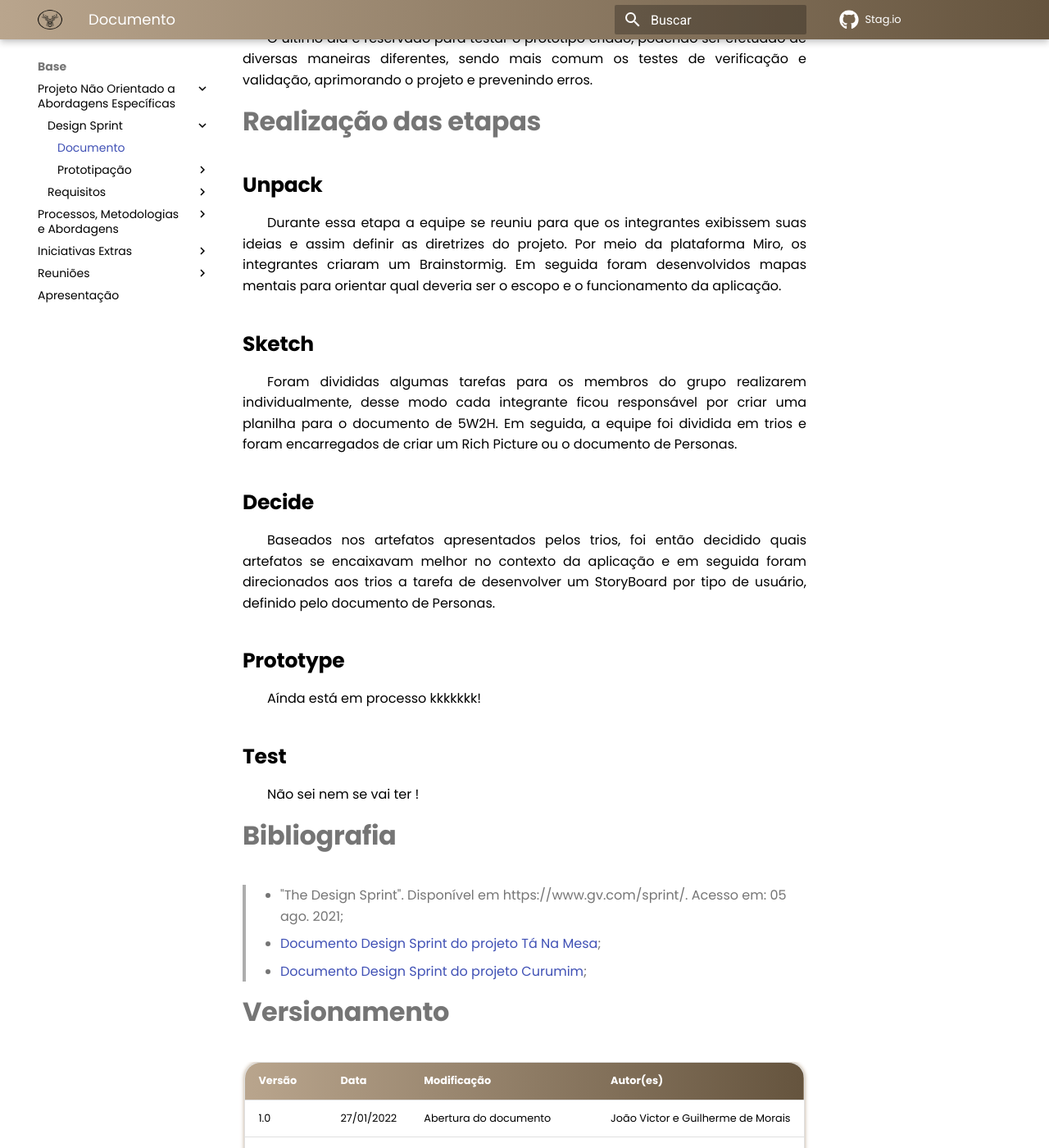
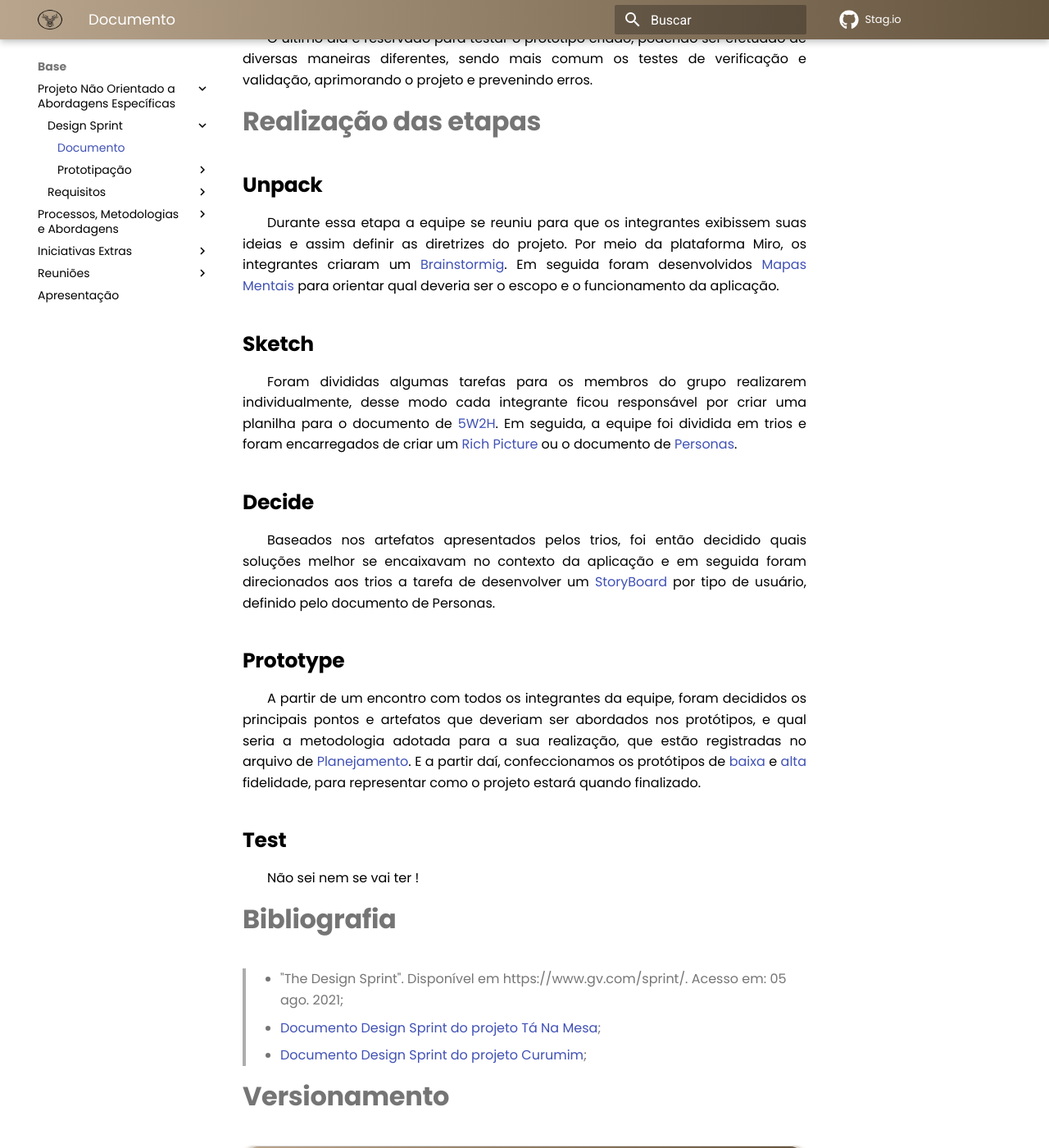
Before and after one commit to UnBArqDsw2021-2/2021.2_G3_stag.io, an MkDocs documentation site: the page built from docs/Base/PNOAE/DesignSprint/Documento.md, in a window 1280 px wide and 1400 px high, scrolled down 1479 px. Shown: the whole window at 82% size. Built offline with MkDocs 1.6.1 and Material for MkDocs 9.7.7, drawn with Linux system fonts in a browser that asks for light colours; comment, search, counter and statistics services are not loaded; some of the changed text lies outside the part shown.

Commit message:
Prototipação e links para os arquivos
Co-authored-by: guilhermemoraisr <guilhermemoraisr@gmail.com>

```diff
--- a/docs/Base/PNOAE/DesignSprint/Documento.md
+++ b/docs/Base/PNOAE/DesignSprint/Documento.md
@@ -32,19 +32,19 @@ O último dia é reservado para testar o protótipo criado, podendo ser efetuado
 
 ## Unpack
 
-Durante essa etapa a equipe se reuniu para que os integrantes exibissem suas ideias e assim definir as diretrizes do projeto. Por meio da plataforma Miro, os integrantes criaram um Brainstormig. Em seguida foram desenvolvidos mapas mentais para orientar qual deveria ser o escopo e o funcionamento da aplicação.
+Durante essa etapa a equipe se reuniu para que os integrantes exibissem suas ideias e assim definir as diretrizes do projeto. Por meio da plataforma Miro, os integrantes criaram um [Brainstormig](../Requisitos/Elicitacao/Brainstorming.md). Em seguida foram desenvolvidos [Mapas Mentais](../Requisitos/PreRastreabilidade/MapaMental.md)  para orientar qual deveria ser o escopo e o funcionamento da aplicação.
 
 ## Sketch
 
-Foram divididas algumas tarefas para os membros do grupo realizarem individualmente, desse modo cada integrante ficou responsável por criar uma planilha para o documento de 5W2H. Em seguida, a equipe foi dividida em trios e foram encarregados de criar um Rich Picture ou o documento de Personas.
+Foram divididas algumas tarefas para os membros do grupo realizarem individualmente, desse modo cada integrante ficou responsável por criar uma planilha para o documento de [5W2H](../Requisitos/PreRastreabilidade/5W2H.md). Em seguida, a equipe foi dividida em trios e foram encarregados de criar um [Rich Picture](../Requisitos/PreRastreabilidade/RichPicture.md) ou o documento de [Personas](../../IE/Personas.md).
 
 ## Decide
 
-Baseados nos artefatos apresentados pelos trios, foi então decidido quais artefatos se encaixavam melhor no contexto da aplicação e em seguida foram direcionados aos trios a tarefa de desenvolver um StoryBoard por tipo de usuário, definido pelo documento de Personas.
+Baseados nos artefatos apresentados pelos trios, foi então decidido quais soluções melhor se encaixavam no contexto da aplicação e em seguida foram direcionados aos trios a tarefa de desenvolver um [StoryBoard](../Requisitos/Elicitacao/StoryBoards.md) por tipo de usuário, definido pelo documento de Personas.
 
 ## Prototype
 
-Aínda está em processo kkkkkkk!
+A partir de um encontro com todos os integrantes da equipe, foram decididos os principais pontos e artefatos que deveriam ser abordados nos protótipos, e qual seria a metodologia adotada para a sua realização, que estão registradas no arquivo de [Planejamento](Prototipacao/PlanejAvalProtAltaFidelidade.md). E a partir daí, confeccionamos os protótipos de [baixa](Prototipacao/PrototipoBaixaFidelidade.md) e [alta](Prototipacao/PrototipoAltaFidelidade.md) fidelidade, para representar como o projeto estará quando finalizado.
 
 ## Test
 
@@ -62,3 +62,4 @@ Versão | Data | Modificação | Autor(es) |
 |--|--|--|--|
 |1.0|27/01/2022|Abertura do documento|João Victor e Guilherme de Morais|
 |1.1|28/01/2022|Etapas executadas pelo grupo|João Victor e Guilherme de Morais|
+|1.2|30/01/2022|Prototipação e links para os arquivos|João Victor e Guilherme de Morais|
```
